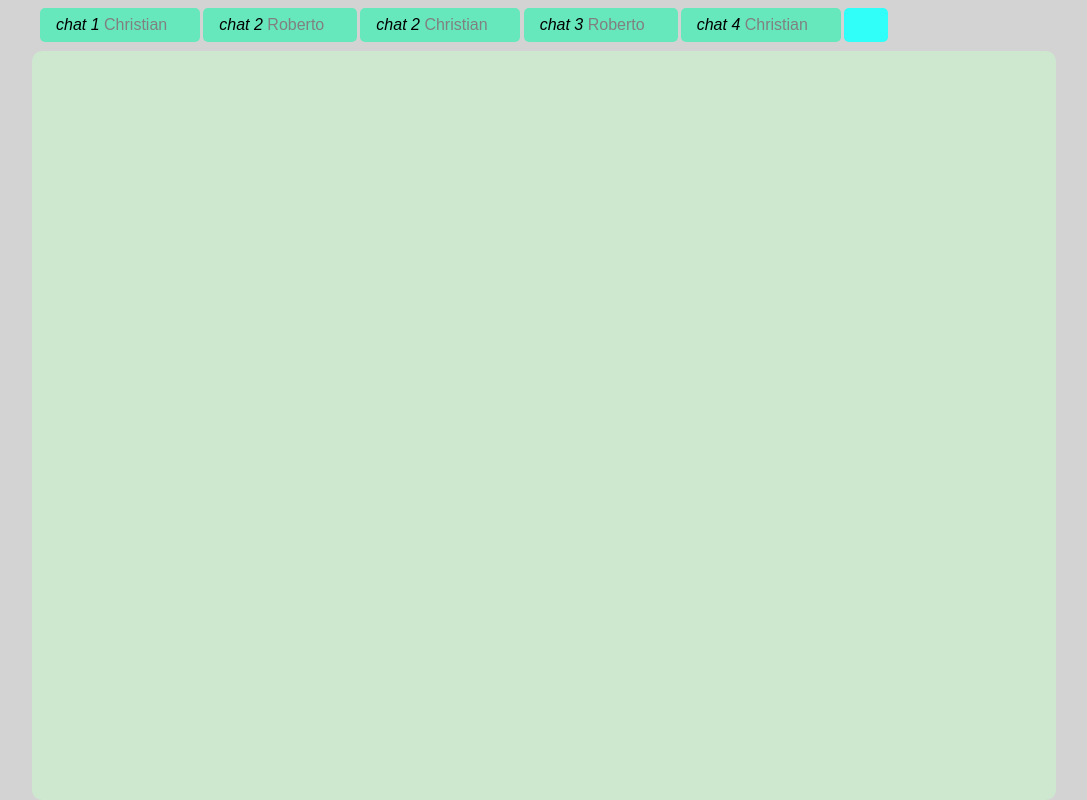
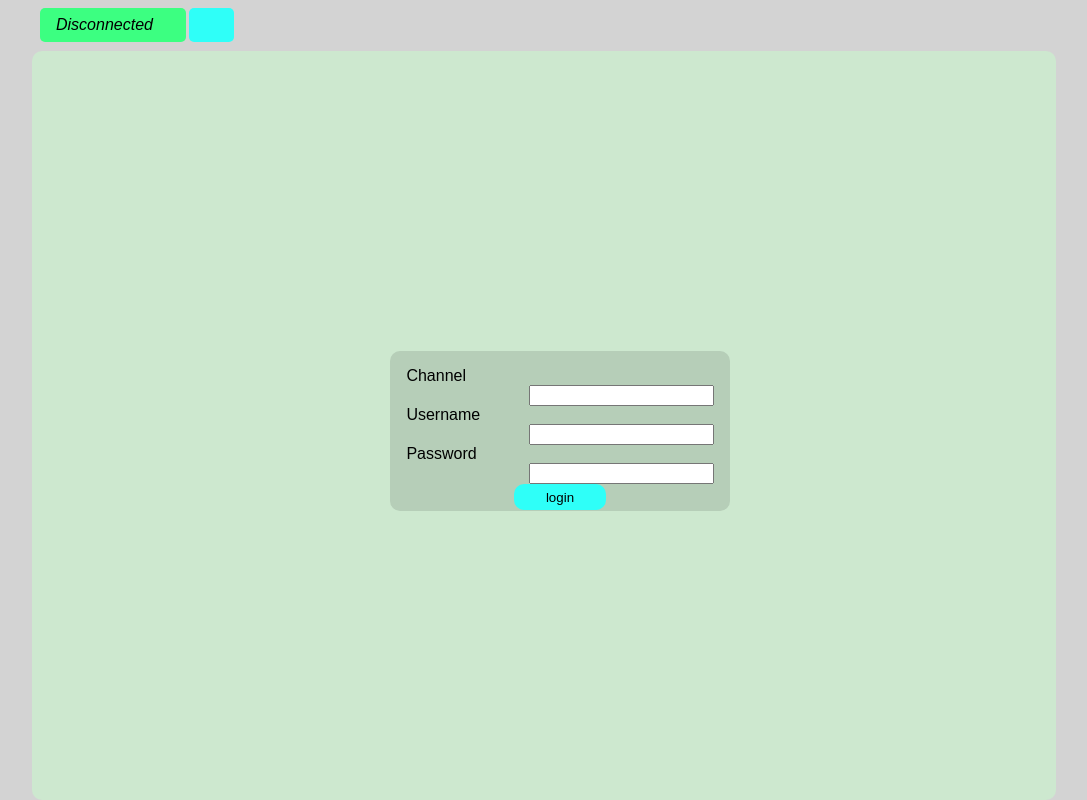
Before and after one commit to christianladron/ircweb, a React (Create React App) app: page / in a window 1280 px wide. Shown: the whole page, without its empty margins (96-1183 px from the left). Built offline with nearby package versions, Linux system fonts and the light colour scheme; a web font is replaced by a local one.

Commit message:
Añadido login

```diff
--- a/src/App.css
+++ b/src/App.css
@@ -65,12 +65,12 @@ background-color:#B6CEB8;
 	margin-right:0.2em;
 }
 .chat-text{
-	bottom:260px;
+	bottom:200px;
 	left:0px;
 	right:0px;
 	top:0px;
 	position: absolute;
-	overflow-y:scroll;
+	overflow-y:auto;
 }
 .chat-write{
 	bottom:0px;
@@ -87,6 +87,15 @@ background-color:#B6CEB8;
 	background-color: #CDE8CF;
 	border-radius:10px;
 	position:absolute;
+}
+.chat-login{
+	position:absolute;
+	top:40%;
+	left:35%;
+	width:30%;
+	background-color:#B6CEB8;
+	padding:1em;
+	border-radius:10px;
 }
 .send-message>p{
 	position:relative;
@@ -105,6 +114,29 @@ background-color:#B6CEB8;
 .send-message:hover{
 	cursor:pointer;
 }
+#login{
+	float:none;
+	margin-left:35%;
+	border-radius:10px;
+	height:2em;
+	width:30%;
+	background-color:#2FFFF8;
+	border:none;
+	outline:none;
+}
+#login:hover{
+	cursor:pointer;
+}
+input[type="password"],input[type="text"]{
+	float:right;
+}
+.chat-login > div{
+	height:2em;
+}
+label{
+	width:8em;
+	float:left;
+}
 textarea{
 	position:absolute;
 	top:20px;
@@ -112,6 +144,9 @@ textarea{
 	left:20px;
 	width:calc(100% - 160px);
 	border-radius:10px;
+}
+textarea:focus{
+	outline:none;
 }
 
 .App{
--- a/src/App.js
+++ b/src/App.js
@@ -6,17 +6,18 @@ import Chat from './Chat.js';
 class App extends Component {
 	constructor(props){
 		super(props);
-		this.state = {messages:[{channel:"chat 1",user:"Christian",message:"Hola mundo",time:new Date()}],connections:[
-			{user:"Christian",channel:"chat 1"},
-			{user:"Roberto",channel:"chat 2"},
-			{user:"Christian",channel:"chat 2"},
-			{user:"Roberto",channel:"chat 3"},
-			{user:"Christian",channel:"chat 4"}
-		]};
+		let initialConnection = {user:"",channel:""};
+		this.state = {messages:[],connections:[ initialConnection],selectedTab:initialConnection};
 		this.pushMessage = this.pushMessage.bind(this);
+		this.login = this.login.bind(this);
 	}
 	pushMessage(mes){
 		this.setState({messages:this.state.messages.concat(mes)});
+	}
+	login(creds){
+		let index = this.state.connections.map((o)=>{return JSON.stringify(o)}).indexOf(JSON.stringify(creds));
+		if(index === -1 ) this.setState({messages:this.state.messages.concat({user:"admin",channel:creds.channel,message:(creds.user+" joined the channel"),time:new Date()}),selectedTab:creds,connections:this.state.connections.slice(0,-1).concat(creds)});
+		else  this.setState({selectedTab:this.state.connections[index]});
 	}
 	render() {
 		let cons = this.state.connections;
@@ -27,15 +28,17 @@ class App extends Component {
 			let messages=this.state.messages.filter((b)=>{
 				return o.channel===b.channel;
 			});
-			return (<Chat key={JSON.stringify(o)} pushMessage={this.pushMessage} messages={messages} app={this}  chat={o} selectedTab={this.state.selectedTab} />)
+			return (<Chat key={JSON.stringify(o)} pushMessage={this.pushMessage} messages={messages} app={this}  chat={o} selectedTab={this.state.selectedTab} login={this.login}/>)
 		});
 		return (
 			<div className="App">
 			<header>
 			{tabs}
 			<div id="addTab" onClick={()=>{
-				if(cons.length === 0 || (cons[cons.length - 1].channel !== ""))
-				this.setState({connections:this.state.connections.concat({user:"",channel:""})})
+				if(cons.length === 0 || (cons[cons.length - 1].channel !== "")){
+					let newConnection = {user:"",channel:""};
+					this.setState({connections:this.state.connections.concat(newConnection),selectedTab:newConnection})
+				}
 			}}><i className="fa fa-plus" aria-hidden="true"></i></div>
 			<div style={{float:"unset"}}></div>
 			</header>
--- a/src/Chat.js
+++ b/src/Chat.js
@@ -4,10 +4,11 @@ import Message from './Message.js';
 class Chat extends Component {
 	constructor(props){
 		super(props);
-		this.state = {newMessage:""};
+		this.state = {newMessage:"",user:"",pwd:"",channel:""};
 	this.createMessage = this.createMessage.bind(this);
 	this.write = this.write.bind(this);
 	this.pushMessage = this.pushMessage.bind(this);
+	this.login = this.login.bind(this);
 	}
 	write(e){
 		if(e.target.value!=="\n") this.setState({newMessage:e.target.value});
@@ -22,9 +23,16 @@ class Chat extends Component {
 	createMessage(o){
 		return <Message messageUser={o.user} time={o.time} key={o.user+o.time} connectionUser={this.props.chat.user} message={o.message}/>;
 	}
+	login(){
+		let user = this.state.user;
+		let channel = this.state.channel;
+		let pwd = this.state.pwd;
+		if (user !== "" && channel !== "" && pwd !== "" && user !== "admin") this.props.login({user,channel});
+	}
 	render() {
 		let messages = this.props.messages.map(this.createMessage);
 		let newMessage = this.state.newMessage;
+		if(this.props.chat.user !=="" && this.props.chat.channel !==""){
 		return ( <div className="chat-container" style={{"display":(this.props.selectedTab===this.props.chat)?"block":"none"}}>
 				<div className="chat-text">
 				{messages}
@@ -34,6 +42,14 @@ class Chat extends Component {
 					<div className="send-message" onClick={this.pushMessage}><p>Send</p></div>
 				</div>
 			</div>)
+		}else{
+			return <form onKeyPress={(e)=>{if(e.charCode === 13) this.login()}} className="chat-login" style={{"display":(this.props.selectedTab===this.props.chat)?"block":"none"}}>
+				<div><label htmlFor="channel">Channel</label><input value={this.state.channel} onChange={(e)=>{this.setState({channel:e.target.value})}} id="channel" type="text"/></div>
+				<div><label htmlFor="user">Username</label><input value={this.state.user} onChange={(e)=>{this.setState({user:e.target.value})}} id="user" type="text"/></div>
+				<div><label htmlFor="pwd">Password</label><input value={this.state.pwd} onChange={(e)=>{this.setState({pwd:e.target.value})}} id="pwd" type="password"/></div>
+				<div><input type="button" onClick={this.login} value="login" id="login" /></div>
+				</form>
+		}
 	}
 }
 
--- a/src/Tab.js
+++ b/src/Tab.js
@@ -20,7 +20,7 @@ class Tab extends Component {
 				app.setState({selectedTab:app.state.connections[index-1]})
 			}
 		}
-		app.setState({connections:app.state.connections.filter((b)=>{return b!==this.props.tab;})});
+		app.setState({messages:app.state.messages.concat({user:"admin",channel:this.props.tab.channel,message:(this.props.tab.user+" leaved the channel"),time:new Date()}),connections:app.state.connections.filter((b)=>{return b!==this.props.tab;})});
 	}
 	selectTab(){
 		this.props.app.setState({selectedTab:this.props.tab});
```
